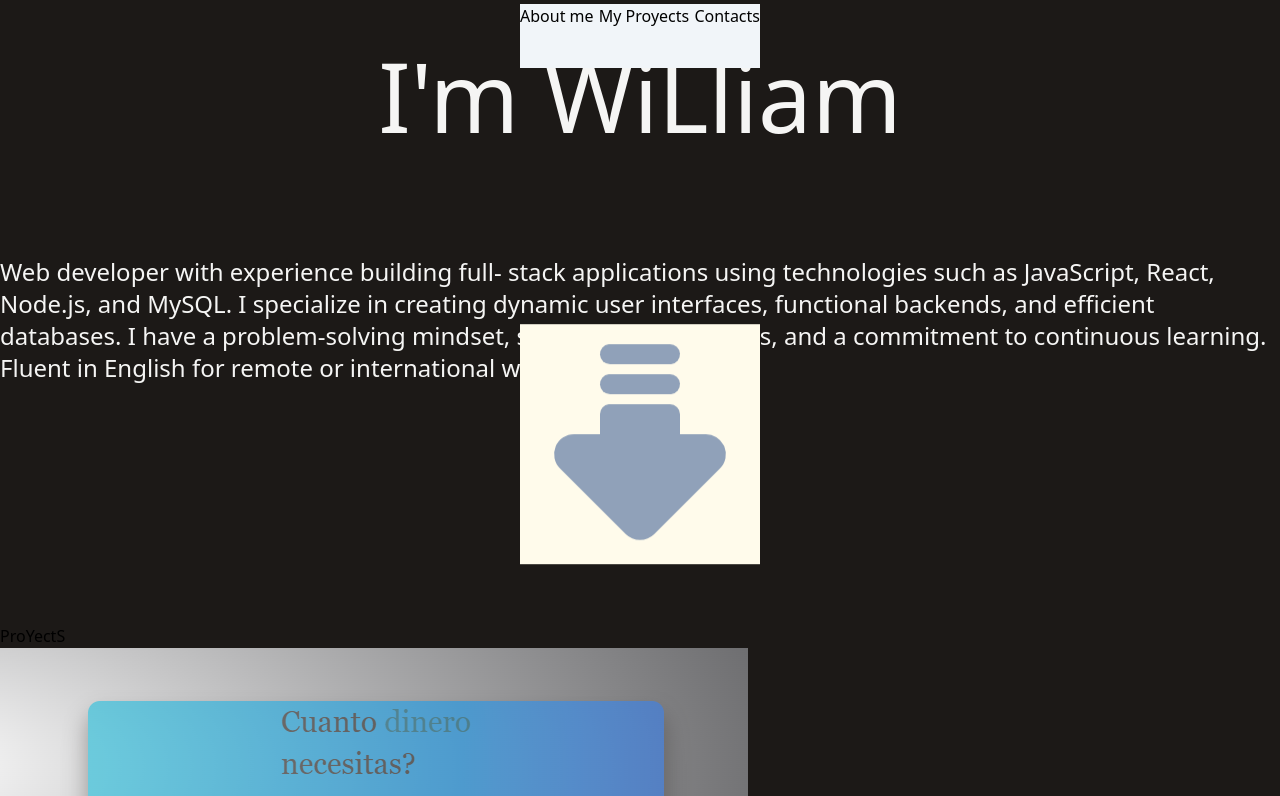
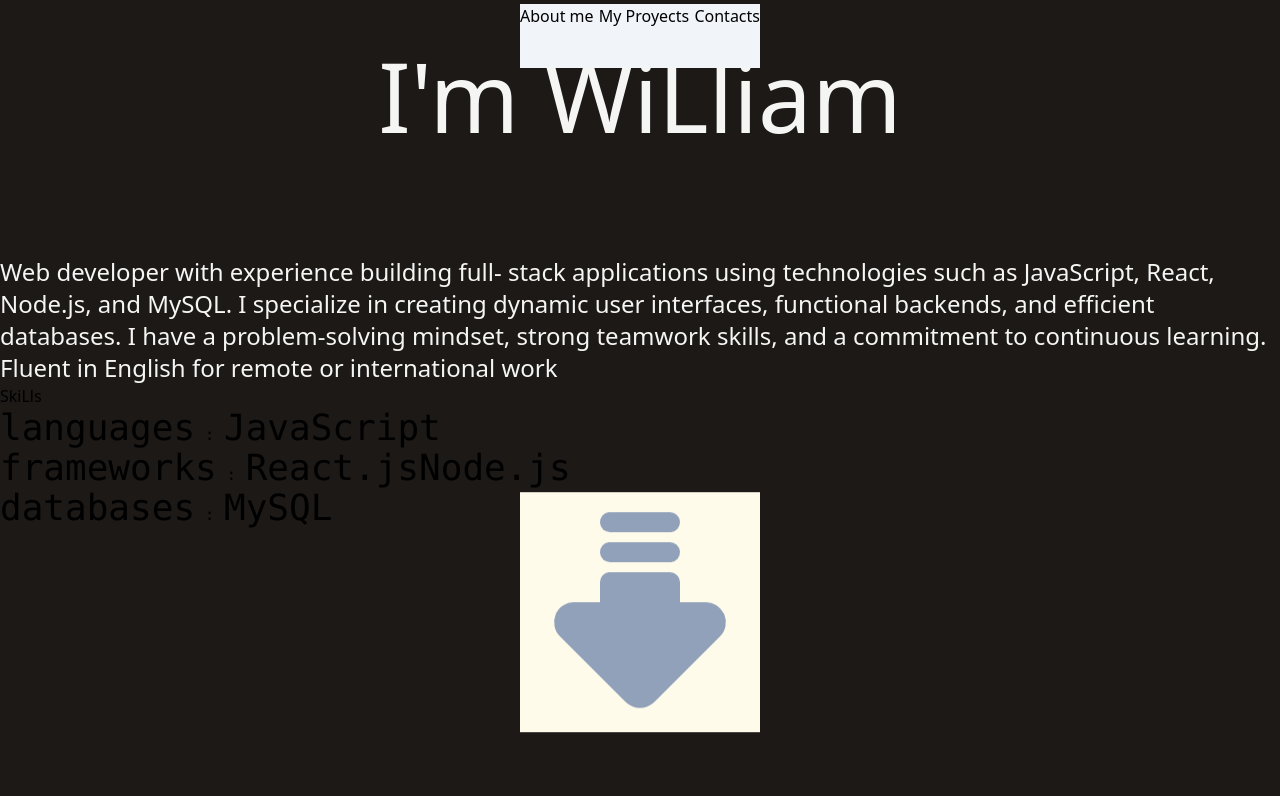
Before and after one commit to William021703/portafolio, a React (Vite) app: page / in a window 1280 px wide. Shown: the top 796 px of the page. Built offline with nearby package versions, Linux system fonts and the light colour scheme.

Commit message:
estilando

```diff
--- a/src/App.jsx
+++ b/src/App.jsx
@@ -5,6 +5,11 @@ import "./index.css";
 
 function App() {
   const [name, setName] = useState("");
+  const [skills, setSkills] = useState({
+    languages: ["JavaScript"],
+    frameworks: ["React.js", "Node.js"],
+    databases: ["MySQL"],
+  });
 
   useEffect(() => {
     const nombre = `I'm WiLliam MoRiLlO`;
@@ -16,7 +21,7 @@ function App() {
       }, i * 500);
     }
   }, []);
-  console.log(name);
+
   return (
     <>
       <div className="bg-stone-900 w-full h-screen flex flex-col items-center relative">
@@ -38,6 +43,19 @@ function App() {
             English for remote or international work
           </h2>
         </div>
+        <div className="w-full h-screen">
+          <h1>SkiLls</h1>
+          <pre>
+            <code>
+              {Object.entries(skills).map(([key, value], index) => (
+                <div key={index}>
+                  <span className="text-4xl">{key}</span> :{" "}
+                  <span className="text-4xl caret-amber-400">{value}</span>
+                </div>
+              ))}{" "}
+            </code>
+          </pre>
+        </div>
         <div>
           <span>
             <TbArrowBigDownLinesFilled className="bg-amber-50 w-60 h-60 animate-bounce text-slate-400" />
```
